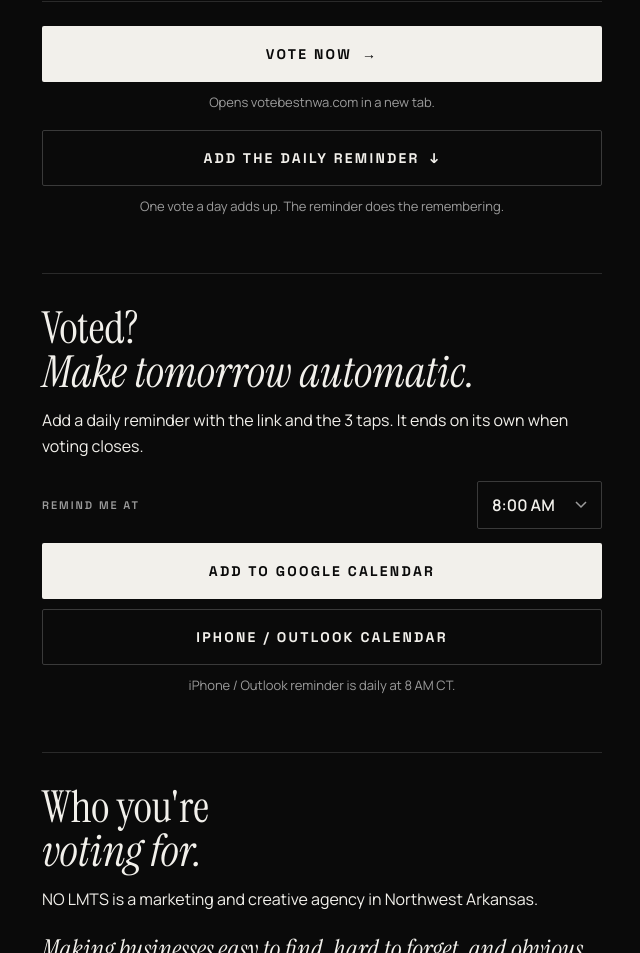
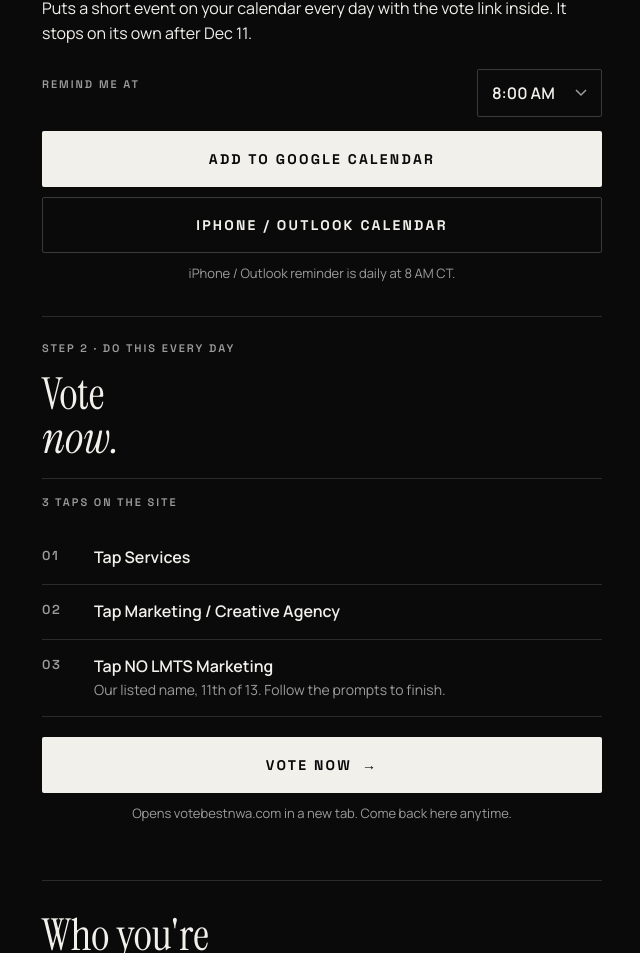
Before and after one commit to BenThompson1022/nolmts-vote, a plain HTML site: page index.html in a window 1280 px wide. Shown: the part 753-1706 px from the top of the page, without its empty margins (318-958 px from the left). Drawn offline with Linux system fonts and the light colour scheme.

Commit message:
Step 1 reminder above Step 2 vote, clear how-it-works line
Co-Authored-By: Claude Opus 5.5 <noreply@anthropic.com>

```diff
--- a/index.html
+++ b/index.html
@@ -70,6 +70,12 @@ footer{margin-top:56px;padding-top:24px;border-top:1px solid var(--border);font-
 footer p+p{margin-top:8px}
 @media (min-width:900px){.wrap{padding-top:40px}.hero{padding-top:56px}}
 @media (prefers-reduced-motion:no-preference){.btn{transition:background-color .15s,border-color .15s}html{scroll-behavior:smooth}}
+.howto{margin-top:16px;font-size:17px}
+.stepblock{margin-top:32px;padding-top:24px;border-top:1px solid var(--border)}
+.stepblock h2{margin-top:10px}
+.stepblock .body{margin-top:10px}
+.stepblock .steps{margin-top:18px}
+.btn.vote{margin-top:20px}
 </style>
 </head>
 <body>
@@ -83,26 +89,13 @@ footer p+p{margin-top:8px}
     <h1 id="h1">Vote NO LMTS today. <em id="h1-last">Then again tomorrow.</em></h1>
     <p class="lede" id="lede">We're nominated in <b>Marketing / Creative Agency</b>. You can vote once a day until <b>Dec 11 at 5 PM CT</b>.</p>
     <p class="label status" id="status"><span id="days">24</span> days left · 3 taps</p>
-    <div class="steps" id="steps">
-      <p class="label">3 taps to vote</p>
-      <ol>
-        <li><span class="n">01</span><span class="t">Tap Services</span></li>
-        <li><span class="n">02</span><span class="t">Tap Marketing / Creative Agency</span></li>
-        <li><span class="n">03</span><span class="t">Tap NO LMTS Marketing<small>Our listed name, 11th of 13. Follow the prompts to finish.</small></span></li>
-      </ol>
-    </div>
-    <div class="cta" id="cta">
-      <a class="btn btn-primary" id="vote-now" href="https://www.votebestnwa.com" target="_blank" rel="noopener">Vote now <span aria-hidden="true">→</span></a>
-      <p class="fine">Opens votebestnwa.com in a new tab.</p>
-      <a class="btn btn-secondary remind-link" href="#remind">Add the daily reminder <span aria-hidden="true">↓</span></a>
-      <p class="fine">One vote a day adds up. The reminder does the remembering.</p>
-    </div>
-  </section>
+    <p class="howto">Here's how it works: add the daily reminder once, then vote. Every day after, the reminder brings you right back to vote again.</p>
 
-  <section class="block" id="remind" aria-labelledby="remind-h">
-    <h2 id="remind-h">Voted? <em>Make tomorrow automatic.</em></h2>
-    <p class="body">Add a daily reminder with the link and the 3 taps. It ends on its own when voting closes.</p>
-    <div class="row">
+    <div class="stepblock" id="remind" aria-labelledby="remind-h">
+      <p class="label">Step 1 · Do this once</p>
+      <h2 id="remind-h">Add the daily <em>reminder.</em></h2>
+      <p class="body">Puts a short event on your calendar every day with the vote link inside. It stops on its own after Dec 11.</p>
+      <div class="row">
       <label class="label" for="time">Remind me at</label>
       <select id="time">
         <option value="7">7:00 AM</option>
@@ -113,11 +106,27 @@ footer p+p{margin-top:8px}
         <option value="20">8:00 PM</option>
       </select>
     </div>
-    <div class="stack">
+      <div class="stack">
       <a class="btn btn-primary" id="gcal" href="https://calendar.google.com" target="_blank" rel="noopener">Add to Google Calendar</a>
       <a class="btn btn-secondary" id="ics" href="vote-reminder.ics" download="vote-reminder.ics">iPhone / Outlook calendar</a>
     </div>
-    <p class="fine">iPhone / Outlook reminder is daily at 8 AM CT.</p>
+      <p class="fine">iPhone / Outlook reminder is daily at 8 AM CT.</p>
+    </div>
+
+    <div class="stepblock" id="cta">
+      <p class="label">Step 2 · Do this every day</p>
+      <h2>Vote <em>now.</em></h2>
+      <div class="steps" id="steps">
+        <p class="label">3 taps on the site</p>
+        <ol>
+        <li><span class="n">01</span><span class="t">Tap Services</span></li>
+        <li><span class="n">02</span><span class="t">Tap Marketing / Creative Agency</span></li>
+        <li><span class="n">03</span><span class="t">Tap NO LMTS Marketing<small>Our listed name, 11th of 13. Follow the prompts to finish.</small></span></li>
+      </ol>
+      </div>
+      <a class="btn btn-primary vote" id="vote-now" href="https://www.votebestnwa.com" target="_blank" rel="noopener">Vote now <span aria-hidden="true">→</span></a>
+      <p class="fine">Opens votebestnwa.com in a new tab. Come back here anytime.</p>
+    </div>
   </section>
 
   <section class="block" aria-labelledby="about-h">
@@ -177,9 +186,7 @@ footer p+p{margin-top:8px}
       '&details=' + encodeURIComponent(details);
   }
   document.getElementById('time').addEventListener('change', build);
-  build();
-  document.getElementById('vote-now').addEventListener('click', function(){
-    setTimeout(function(){ document.getElementById('remind').scrollIntoView({block:'start'}); }, 600);
+  build(); }, 600);
   });
 })();
 </script>
```
